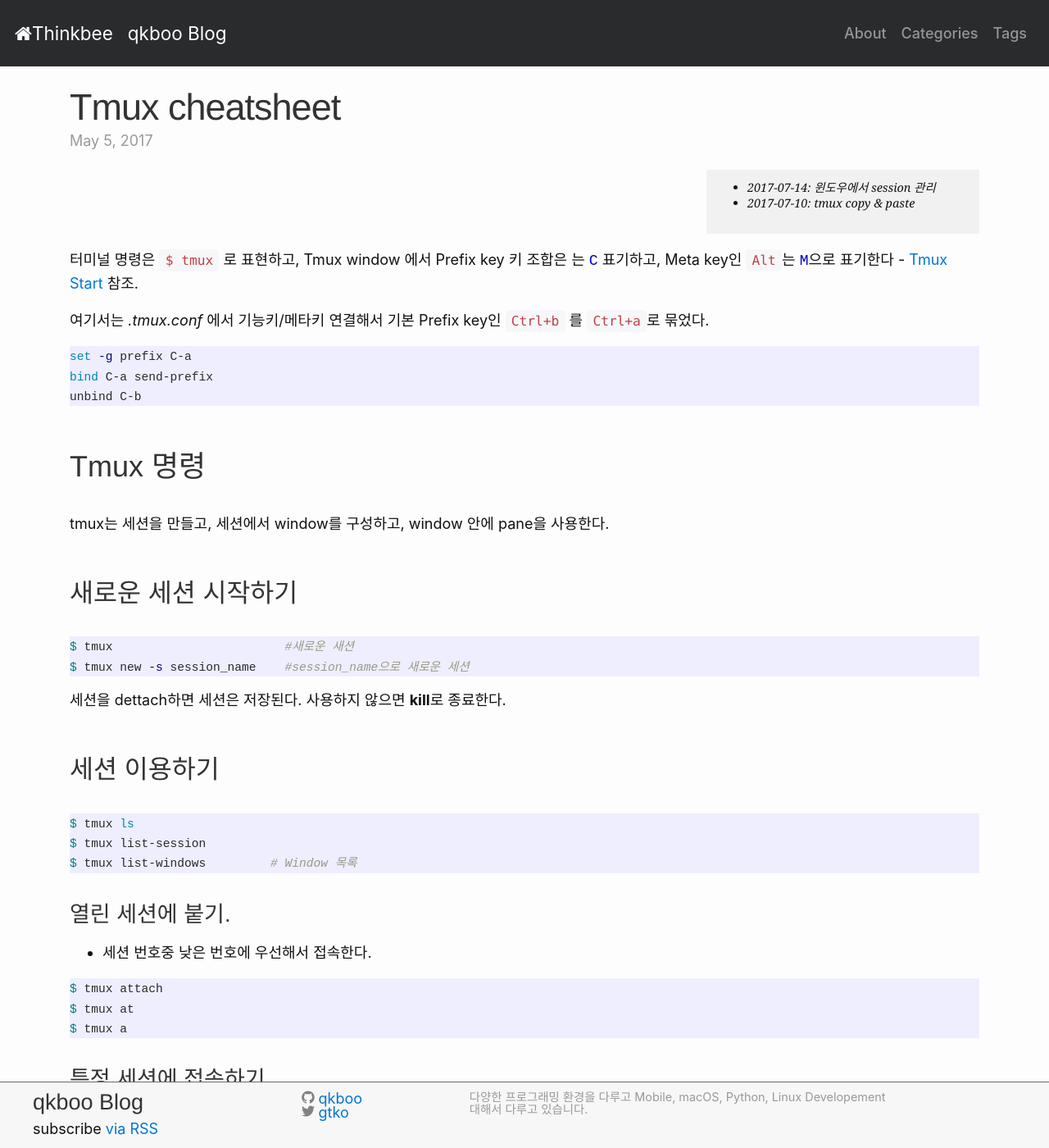
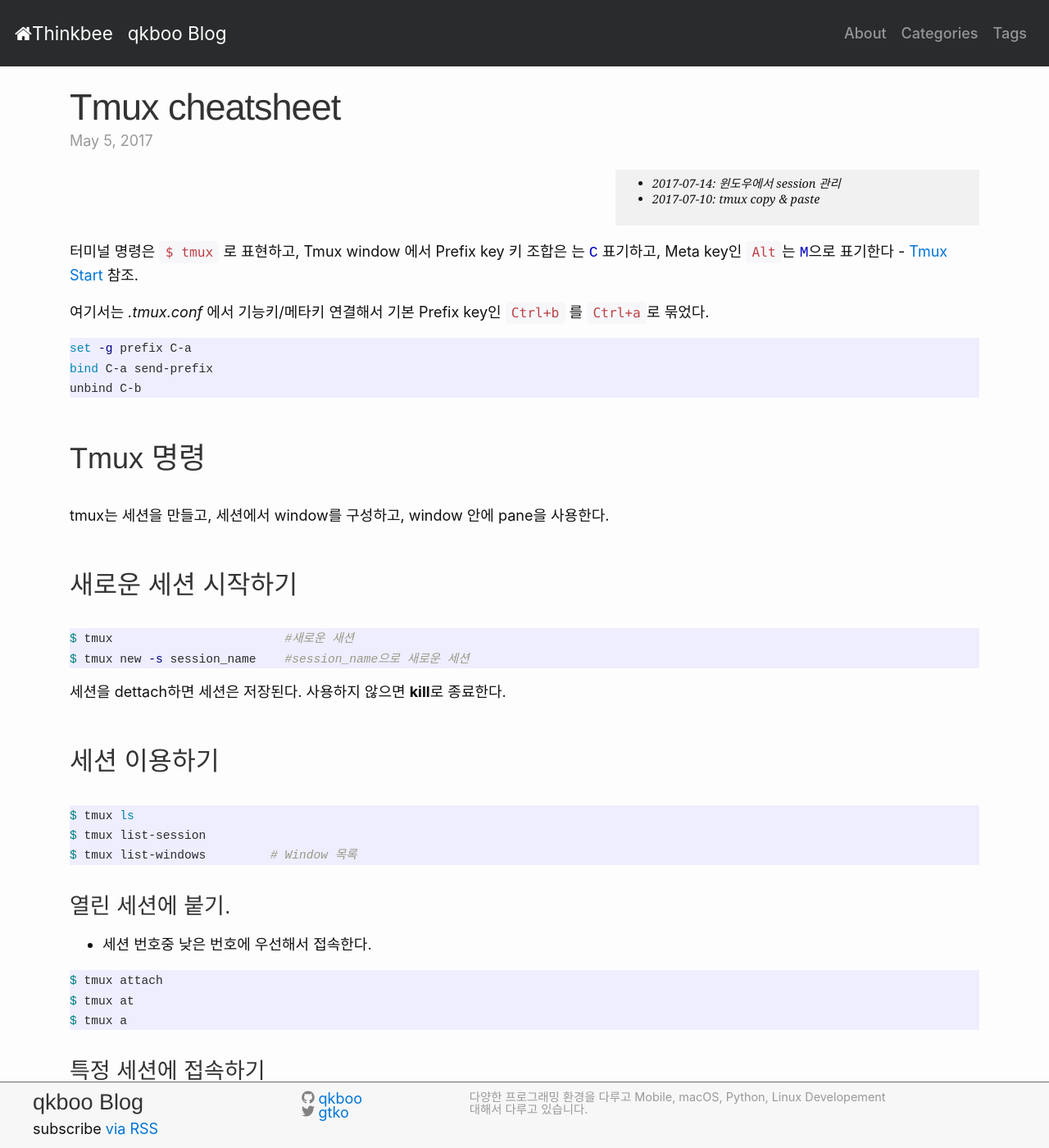
Before and after one commit to webhacking/qkboo.github.io, a Jekyll site: the page built from _posts/linux/2017-05-05-tmux-cheatsheet.md, in a window 1280 px wide and 1400 px high. Shown: the whole window at 82% size. Built offline with Jekyll 4.4.1, drawn with Linux system fonts in a browser that asks for light colours; nearby versions of some CDN libraries; comment, search, counter and statistics services are not loaded.

Commit message:
jekyll: .right-history 크기 조정

```diff
--- a/_sass/blog.scss
+++ b/_sass/blog.scss
@@ -84,14 +84,13 @@
 }
 .blog-post > blockquote.right-history {
   position: relative;
-  left: 70%;
-  width: 30%;
+  left: 60%;
+  width: 40%;
   #border: 1px solid #afafaf;
-  padding: 10px;
+  padding: 5px;
   background: #f1f1f1;
   #font-family: "Times New Roman", Times, serif;
   font: italic 0.8rem Georgia, serif;
-
 }
 
 /*
```
